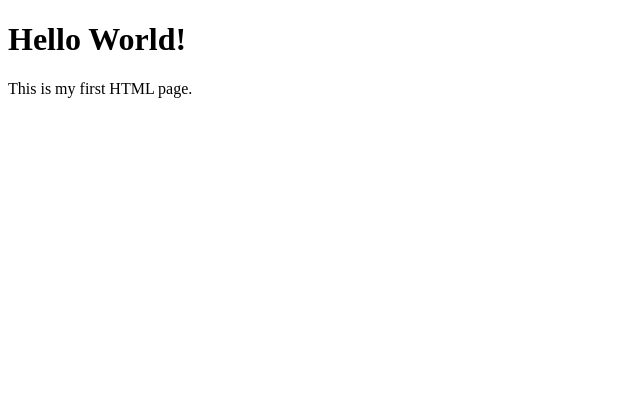
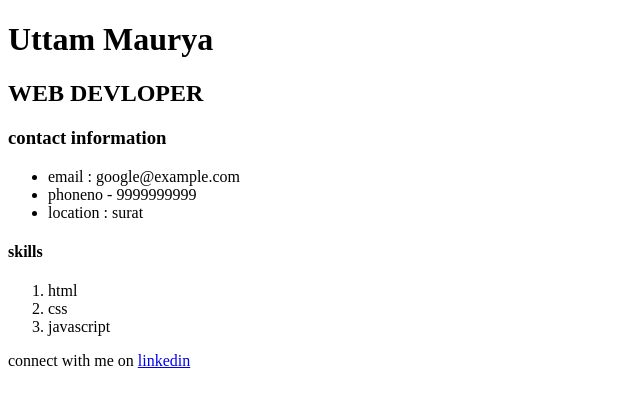
Before and after one commit to UttamMaurya3442/myfirst-repo, a plain HTML site: page index.html in a window 1280 px wide. Shown: the whole page, without its empty margins (0-640 px from the left). Drawn offline with Linux system fonts and the light colour scheme.

Commit message:
initial commit

```diff
--- a/index.html
+++ b/index.html
@@ -1,10 +1,32 @@
 <!DOCTYPE html>
-<html lang="en ">
+<html lang="en">
 <head>
-<title> Hello World!</title>
+    <meta charset="UTF-8">
+    <meta name="viewport" content="width=device-width, initial-scale=1.0">
+    <title>RESUME</title>
 </head>
 <body>
-<h1>Hello World!</h1>
-<p>This is my first HTML page.</p>
+    <h1>Uttam Maurya</h1>
+    <h2>WEB DEVLOPER</h2>
+    <h3>contact information</h3>
+    <ul>
+        <li>email : google@example.com</li>
+        <li>phoneno - 9999999999</li>
+        <li>location : surat</li>
+    </ul>
+    <h4>skills</h4>
+    <ol>
+        <li>
+            html
+
+        </li>
+        <li>
+            css
+        </li>
+        <li>
+            javascript
+        </li>
+    </ol>
+    <p>connect with me on  <a href="https://www.linkedin.com">linkedin</a></p>
 </body>
 </html>
```
